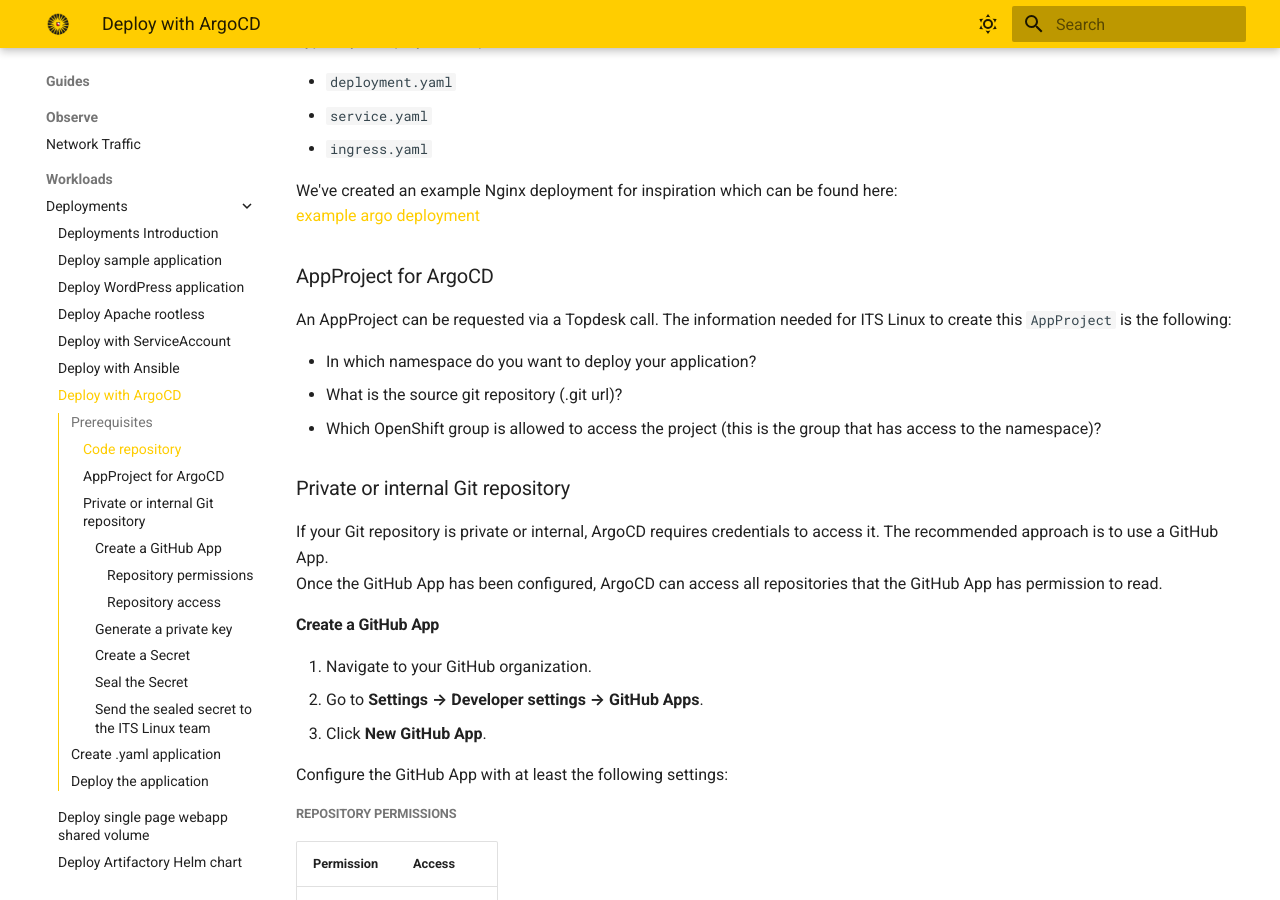
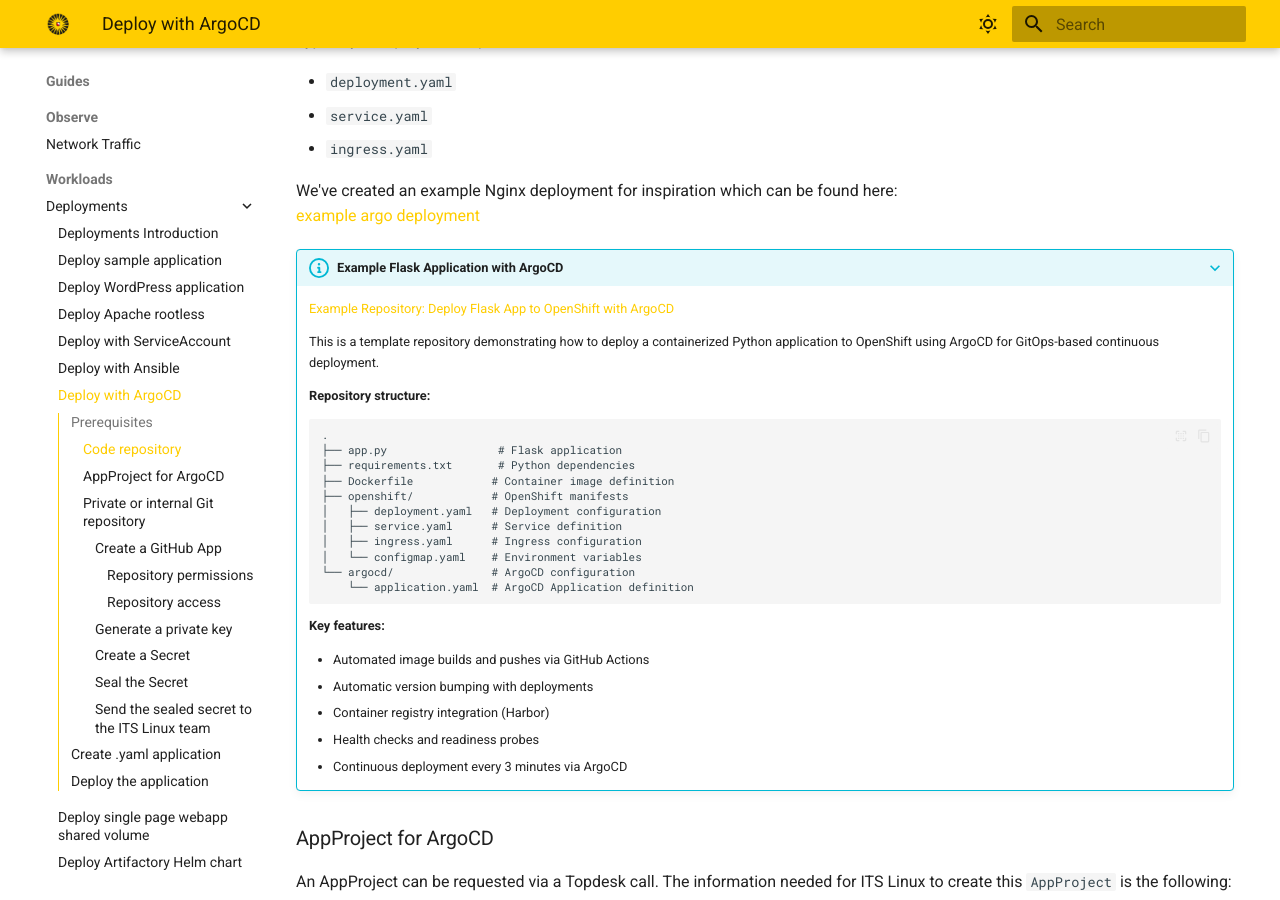
Before and after one commit to UtrechtUniversity/containerplatform-docs, an MkDocs documentation site: the page built from docs/content/guides/managed-deployment-with-argocd.md, in a window 1280 px wide and 900 px high, scrolled down 454 px. Built offline with MkDocs 1.6.1 and Material for MkDocs 9.7.7, drawn with Linux system fonts in a browser that asks for light colours.

Commit message:
Add example Flask application deployment instructions with ArgoCD

````diff
--- a/docs/content/guides/managed-deployment-with-argocd.md
+++ b/docs/content/guides/managed-deployment-with-argocd.md
@@ -14,6 +14,35 @@
 
 We've created an example Nginx deployment for inspiration which can be found here:
 [example argo deployment](https://git.its.uu.nl/ITS/example-argocd-deployment)
+
+???+ info "Example Flask Application with ArgoCD"
+    [Example Repository: Deploy Flask App to OpenShift with ArgoCD](https://github.com/UtrechtUniversity/example-repo-deploy-with-argocd)
+
+    This is a template repository demonstrating how to deploy a containerized Python application to OpenShift using ArgoCD for GitOps-based continuous deployment.
+
+    **Repository structure:**
+
+    ```
+    .
+    ├── app.py                 # Flask application
+    ├── requirements.txt       # Python dependencies
+    ├── Dockerfile            # Container image definition
+    ├── openshift/            # OpenShift manifests
+    │   ├── deployment.yaml   # Deployment configuration
+    │   ├── service.yaml      # Service definition
+    │   ├── ingress.yaml      # Ingress configuration
+    │   └── configmap.yaml    # Environment variables
+    └── argocd/               # ArgoCD configuration
+        └── application.yaml  # ArgoCD Application definition
+    ```
+
+    **Key features:**
+
+    - Automated image builds and pushes via GitHub Actions
+    - Automatic version bumping with deployments
+    - Container registry integration (Harbor)
+    - Health checks and readiness probes
+    - Continuous deployment every 3 minutes via ArgoCD
 
 ### AppProject for ArgoCD
 An AppProject can be requested via a Topdesk call. The information needed for ITS Linux to create this `AppProject` is the following:
````
